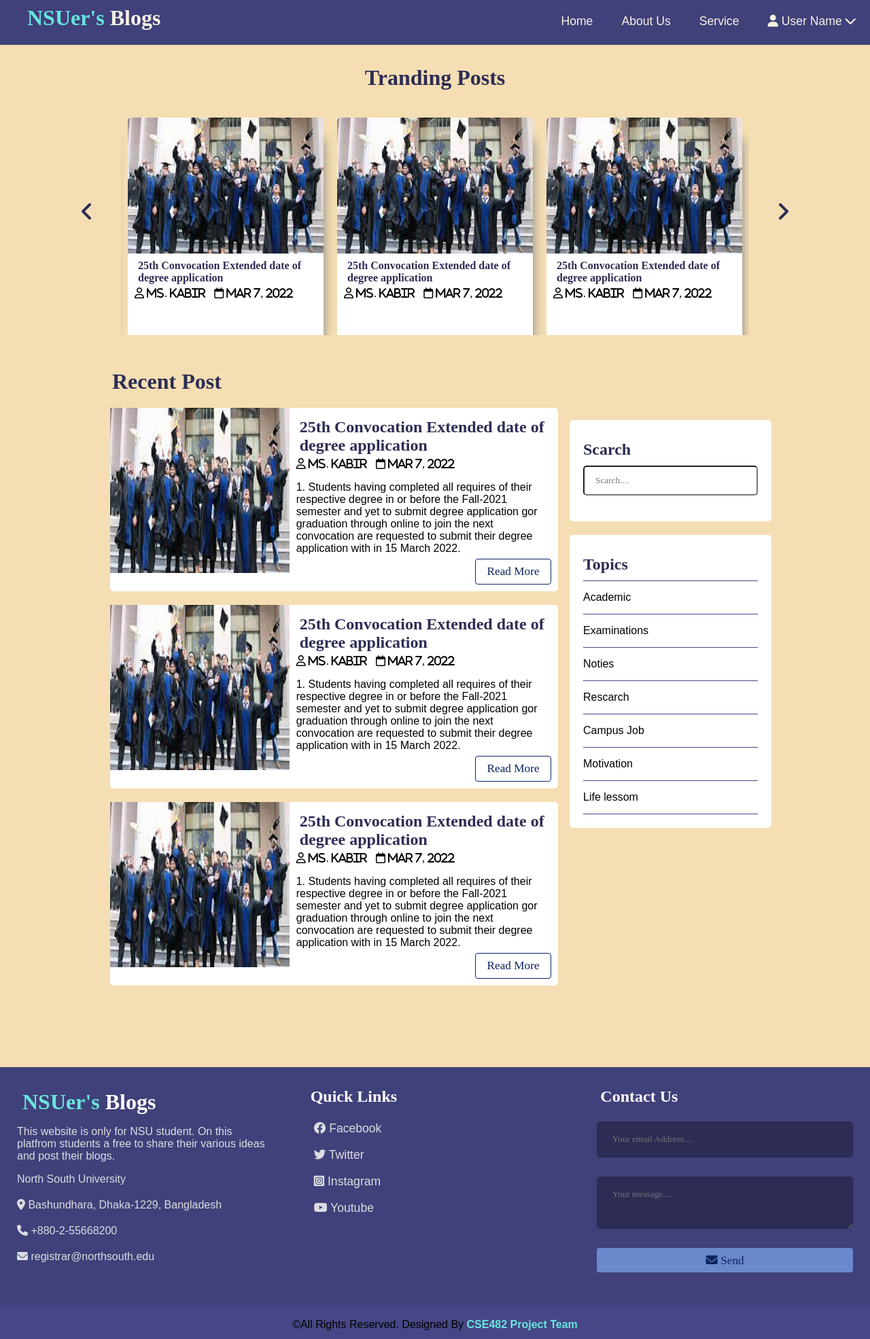
After one commit to kmhmubin/Daily-NSU-Blog, a PHP site: page /homepage.php in a window 1280 px wide. The commit adds this page. Shown: the whole page at 68% size. Run offline with PHP 8.4, Linux system fonts and the light colour scheme; some web fonts are replaced.

Commit message:
frontend #1: add complete homepage, custom js and images

```diff
--- /dev/null
+++ b/homepage.php
@@ -0,0 +1,149 @@
+<?php
+include('include/header.php');
+?>
+
+<main class="container mtb-2">
+    <!--page wapper starts-->
+    <div class="page-wrapper">
+        <!--post slider-->
+        <div class="post-slider">
+            <h1 class="slider-title">Tranding Posts</h1>
+            <i class="fa-solid fa-angle-left prev"></i>
+            <i class="fa-solid fa-angle-right next"></i>
+            <div class="post-wrapper">
+
+                <div class="post">
+                    <img src="assets/images/convocation.jpg" alt="" class="slider-img">
+                    <div class="post-info">
+                        <h4><a href="single.html">25th Convocation Extended date of degree application</a></h4>
+                        <i class="far fa-user"> MS. Kabir</i>
+                        &nbsp;
+                        <i class="far fa-calendar"> Mar 7, 2022</i>
+                    </div>
+                </div>
+                <div class="post">
+                    <img src="assets/images/convocation.jpg" alt="" class="slider-img">
+                    <div class="post-info">
+                        <h4><a href="single.html">25th Convocation Extended date of degree application</a></h4>
+                        <i class="far fa-user"> MS. Kabir</i>
+                        &nbsp;
+                        <i class="far fa-calendar"> Mar 7, 2022</i>
+                    </div>
+                </div>
+                <div class="post">
+                    <img src="assets/images/convocation.jpg" alt="" class="slider-img">
+                    <div class="post-info">
+                        <h4><a href="single.html">25th Convocation Extended date of degree application</a></h4>
+                        <i class="far fa-user"> MS. Kabir</i>
+                        &nbsp;
+                        <i class="far fa-calendar"> Mar 7, 2022</i>
+                    </div>
+                </div>
+                <div class="post">
+                    <img src="assets/images/convocation.jpg" alt="" class="slider-img">
+                    <div class="post-info">
+                        <h4><a href="single.html">25th Convocation Extended date of degree application</a></h4>
+                        <i class="far fa-user"> MS. Kabir</i>
+                        &nbsp;
+                        <i class="far fa-calendar"> Mar 7, 2022</i>
+                    </div>
+                </div>
+                <div class="post">
+                    <img src="assets/images/convocation.jpg" alt="" class="slider-img">
+                    <div class="post-info">
+                        <h4><a href="single.html">25th Convocation Extended date of degree application</a></h4>
+                        <i class="far fa-user"> MS. Kabir</i>
+                        &nbsp;
+                        <i class="far fa-calendar"> Mar 7, 2022</i>
+                    </div>
+                </div>
+
+            </div>
+        </div>
+        <!--post slider-->
+
+        <!--content section starts-->
+        <div class="content clearfix">
+            <!--main-container-->
+            <div class="main-content">
+                <h1 class="recent-post-title">Recent Post</h1>
+
+                <div class="post">
+                    <img src="assets/images/convocation.jpg" alt="" class="post-img">
+                    <div class="post-preview">
+                        <h2><a href="single.html">25th Convocation Extended date of degree application</a></h2>
+                        <i class="far fa-user"> MS. Kabir</i>
+                        &nbsp;
+                        <i class="far fa-calendar"> Mar 7, 2022</i>
+                        <p class="preview-text">
+                            1. Students having completed all requires of their respective degree in or before the Fall-2021
+                            semester and yet to submit degree application gor graduation through online to join the next
+                            convocation are requested to submit their degree application with in 15 March 2022.
+                        </p>
+                        <a href="single.html" class="btn read-more">Read More</a>
+                    </div>
+                </div>
+
+                <div class="post">
+                    <img src="assets/images/convocation.jpg" alt="" class="post-img">
+                    <div class="post-preview">
+                        <h2><a href="single.html">25th Convocation Extended date of degree application</a></h2>
+                        <i class="far fa-user"> MS. Kabir</i>
+                        &nbsp;
+                        <i class="far fa-calendar"> Mar 7, 2022</i>
+                        <p class="preview-text">
+                            1. Students having completed all requires of their respective degree in or before the Fall-2021
+                            semester and yet to submit degree application gor graduation through online to join the next
+                            convocation are requested to submit their degree application with in 15 March 2022.
+                        </p>
+                        <a href="single.html" class="btn read-more">Read More</a>
+                    </div>
+                </div>
+
+                <div class="post">
+                    <img src="assets/images/convocation.jpg" alt="" class="post-img">
+                    <div class="post-preview">
+                        <h2><a href="single.html">25th Convocation Extended date of degree application</a></h2>
+                        <i class="far fa-user"> MS. Kabir</i>
+                        &nbsp;
+                        <i class="far fa-calendar"> Mar 7, 2022</i>
+                        <p class="preview-text">
+                            1. Students having completed all requires of their respective degree in or before the Fall-2021
+                            semester and yet to submit degree application gor graduation through online to join the next
+                            convocation are requested to submit their degree application with in 15 March 2022.
+                        </p>
+                        <a href="single.html" class="btn read-more">Read More</a>
+                    </div>
+                </div>
+
+            </div>
+            <!--main-container-->
+            <div class="sidebar">
+                <div class="section scarch">
+                    <h2 class="section-title">Scarch</h2>
+                    <form action="home-page.html" method="post">
+                        <input type="text" name="scarch-term" class="text-input" placeholder="Scarch...."><br>
+                    </form>
+                </div>
+                <div class="section topics">
+                    <h2 class="section-title">Topics</h2>
+                    <ul>
+                        <li><a href="">Academic</a></li>
+                        <li><a href="">Examinations</a></li>
+                        <li><a href="">Noties</a></li>
+                        <li><a href="">Rescarch</a></li>
+                        <li><a href="">Campus Job</a></li>
+                        <li><a href="">Motivation</a></li>
+                        <li><a href="">Life lessom</a></li>
+                    </ul>
+                </div>
+            </div>
+        </div>
+        <!--content section Ends-->
+    </div>
+    <!--page wapper ends-->
+</main>
+
+<?php
+include('include/footer.php');
+?>
--- a/include/footer.php
+++ b/include/footer.php
@@ -36,9 +36,12 @@
 </footer>
 
 <!--footer ends-->
-
+<!--Jquary-->
+<script src="https://cdnjs.cloudflare.com/ajax/libs/jquery/3.6.0/jquery.min.js" integrity="sha512-894YE6QWD5I59HgZOGReFYm4dnWc1Qt5NtvYSaNcOP+u1T9qYdvdihz0PPSiiqn/+/3e7Jo4EaG7TubfWGUrMQ==" crossorigin="anonymous" referrerpolicy="no-referrer"></script>
+<!--Slick corsousel-->
+<script type="text/javascript" src="https://cdn.jsdelivr.net/npm/slick-carousel@1.8.1/slick/slick.min.js"></script>
 <!--custom scrip-->
-<script src="assets/js/scripts.js"></script>
+<script src="assets/js/script.js"></script>
 </body>
 
 </html>
--- a/include/navbar.php
+++ b/include/navbar.php
@@ -1,6 +1,8 @@
 <header>
     <div class="logo">
-        <h1 class="logo-text"><span>NSUer's</span> Blogs</h1>
+        <a href="index.php">
+            <h1 class="logo-text"><span>NSUer's</span> Blogs</h1>
+        </a>
     </div>
     <i class="fa fa-bars menu-shift"></i>
     <ul class="nav">
@@ -14,7 +16,7 @@
                 <i class="fa fa-chevron-down"></i>
             </a>
             <ul>
-                <li><a href="#">Dashboard</a></li>
+                <li><a href="profile.php">Dashboard</a></li>
                 <li><a href="#" class="logout">Logout</a></li>
             </ul>
         </li>
```
Also changed, not shown: assets/images/admision.jpg (added), assets/images/banner.jpg (added), assets/images/convocation.jpg (added), assets/images/in campus.jpg (added), assets/images/logo.svg (deleted).
